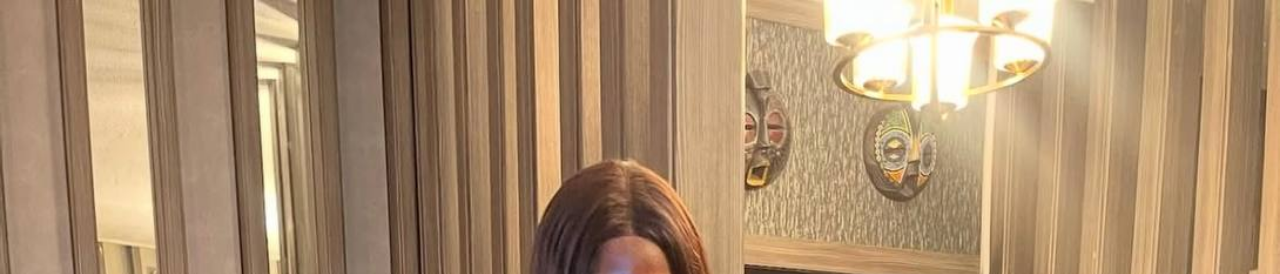
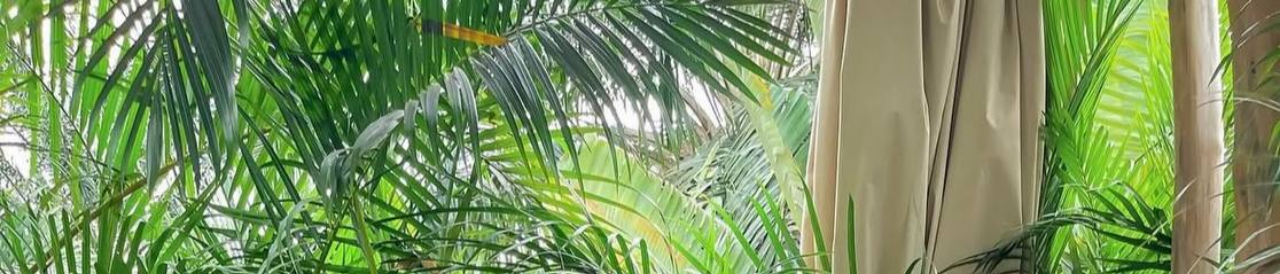
Before and after one commit to ktothefa/suprise, a plain HTML site: page location.html in a window 1280 px wide. Shown: the top 274 px of the page. Drawn offline with Linux system fonts and the light colour scheme.

Commit message:
updated image in locations

```diff
--- a/location.html
+++ b/location.html
@@ -4,7 +4,7 @@
         <link rel="stylesheet" href="./styles.css">
         <style>
             body {
-                background-image: url('juanitta.jpg');
+                background-image: url('juanitta1.jpg');
                 background-size: cover;
                 background-position: center;
                 background-attachment: fixed;
```
